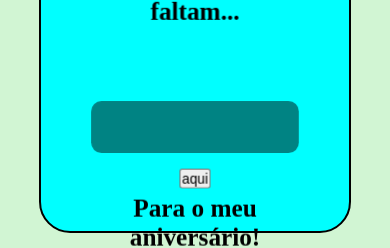
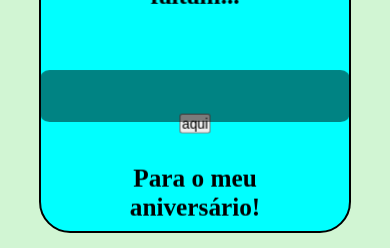
Before and after one commit to k-lila/aniversario, a website: page index.html in a window 390 px wide. Shown: the part 345-593 px from the top of the page. Drawn offline with Linux system fonts and the light colour scheme; files that its build step writes are made by us from their sources.

Commit message:
parallax mobile ajustes

```diff
--- a/src/scripts/main.js
+++ b/src/scripts/main.js
@@ -39,7 +39,6 @@ function setPanel(string_data, num) {
     }
 };
 
-
 function changeCounter() {
     const panels = document.querySelectorAll('.banner__panel');
     document.getElementById('counter-btn').addEventListener('click', () => {
@@ -53,12 +52,8 @@ function changeCounter() {
     })
 }
 
-
-
 document.addEventListener("DOMContentLoaded", () => {
     parallax();
     parallaxMobile();
-    const hora = '123d : 23h : 56m : 11s'
-
     changeCounter();
 })
--- a/src/styles/banner.scss
+++ b/src/styles/banner.scss
@@ -46,8 +46,9 @@
 }
 
 @media screen and (max-width: 767px) {
-    $width: 2px;
+    $width: 3px;
     .banner {
+        top: 40%;
         transform: translate(-50%, 50%) perspective($perspective-sm) translateZ(75px);
         &__panel {
             width: $width;
--- a/src/styles/card.scss
+++ b/src/styles/card.scss
@@ -51,18 +51,22 @@
 }
 
 @media screen and (max-width: 767px) {
-    $width: 2px;
     .card {
         &__text-top,
         &__text-bot {
             transform: translate(-50%, 50%) perspective($perspective-sm) translateZ(100px);
         }
-        &__panel {
-            width: $width;
+
+        &__text-top {
+            top: 15%;
         }
+        &__text-bot {
+            top: 70%;
+        }
+
         &__count {
             transform: perspective($perspective-sm) translateZ(70px);
-            top: 80%;
+            top: 62%;
         }
     }
 }
```
Also changed, not shown: dist/scripts/main.js, dist/styles/banner.css, dist/styles/card.css, dist/styles/main.css, 1 other file.
